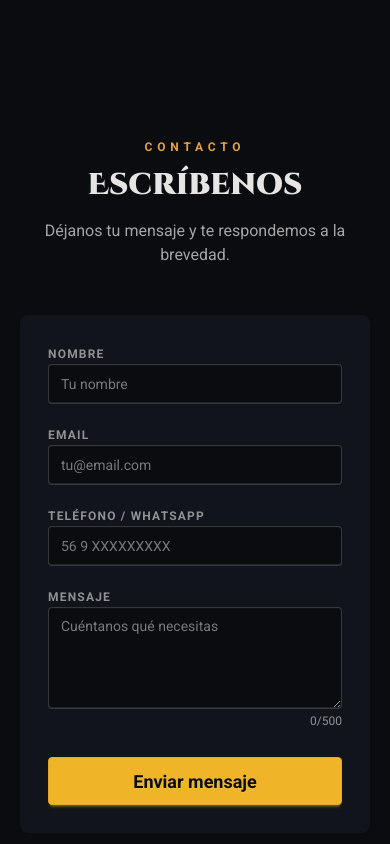
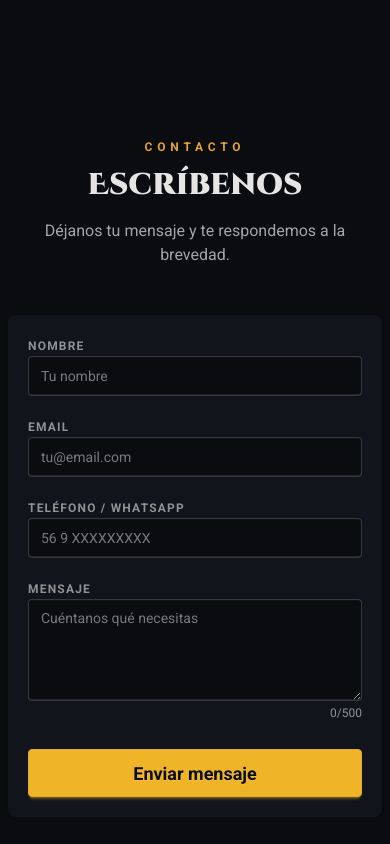
Before and after one commit to TheNefelin/drakkar-angular, an Angular app: page / in a window 390 px wide. Shown: the part 1920-2764 px from the top of the page. Built offline with nearby package versions, Linux system fonts and the light colour scheme.

Commit message:
style(ui): compacta espaciado del contacto y la cotización
- reduce padding del contenedor y la card de Contacto y Cotización
- envuelve el formulario de cotización con padding propio (p-5)
- etiqueta "Distancia estimada" → "Distancia"

suite 3/3 tests, build 1/1

```diff
--- a/src/app/features/email/components/previewe-quote-component/previewe-quote-component.html
+++ b/src/app/features/email/components/previewe-quote-component/previewe-quote-component.html
@@ -19,7 +19,7 @@
     <p class="flex justify-between"><span>$</span>{{ formatThousands(data()?.baseRate ?? 0) }}</p>
   </div>
   <div class="grid grid-cols-2 gap-2 justfy-between">
-    <p class="flex gap-2"><span class="font-bold text-primary">Distancia estimada:</span>{{ data()?.km }} km</p>
+    <p class="flex gap-2"><span class="font-bold text-primary">Distancia:</span>{{ data()?.km }} km</p>
     <p class="flex justify-between"><span>$</span>{{ formatThousands(data()?.costDistance ?? 0) }}</p>
   </div>
   <div class="grid grid-cols-2 gap-2 justfy-between">
--- a/src/app/features/home/pages/home-page/home-page.html
+++ b/src/app/features/home/pages/home-page/home-page.html
@@ -3,7 +3,7 @@
 <app-services-component/>
 
 <section id="contacto" class="py-24">
-  <div appReveal class="reveal mx-auto max-w-3xl px-5">
+  <div appReveal class="reveal mx-auto max-w-3xl px-2">
     <div class="text-center">
       <app-section-heading-component eyebrow="Contacto" title="Escríbenos" />
       <p class="mx-auto mt-4 max-w-md text-base-content/70">
@@ -12,7 +12,7 @@
     </div>
 
     <div class="card mt-12 bg-base-200 shadow-sm">
-      <div class="card-body p-7 sm:p-10">
+      <div class="card-body p-5 sm:p-10">
         @if (message()) {
           <app-message-success-component [message]="message()"/>
         } @else {
--- a/src/app/features/quote/pages/quote-page/quote-page.html
+++ b/src/app/features/quote/pages/quote-page/quote-page.html
@@ -1,13 +1,13 @@
 <section class="py-30">
-  <div class="mx-auto max-w-3xl px-5">
+  <div class="mx-auto max-w-3xl px-2">
     <div class="text-center">
       <app-section-heading-component eyebrow="Cotización estimativa" title="Simula tu cotización" level="h1" />
       <p class="animate-hero-fade [animation-delay:0.08s] mx-auto mt-4 max-w-md text-base-content/70">Ingresa origin, destination y carga para obtener un estimado al instante.</p>
     </div>
 
     <div appReveal class="reveal card mt-12 bg-base-200 shadow-sm">
-      <div class="card-body p-7 sm:p-10">
-        <app-form-quote-component
+      <div class="card-body p-2 sm:p-10">
+        <app-form-quote-component class="p-5"
           [class.hidden]="quoteResult() || message() === 'Cotización enviada correctamente.'"
           [resetTrigger]="resetTrigger()"
           (formSubmit)="calculate($event)"
```
